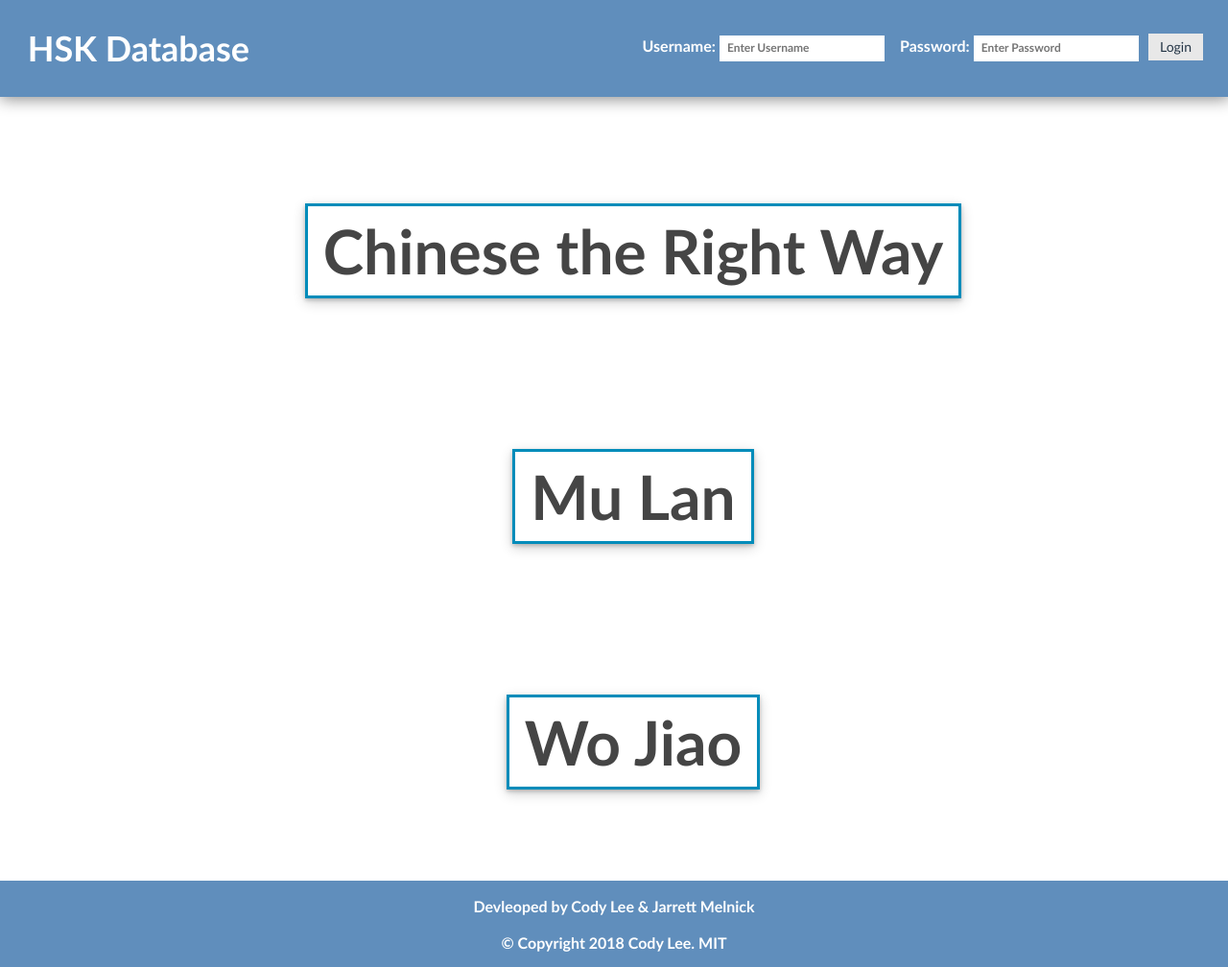
After one commit to jmeln/ChineseDB, a PHP site: page /books.html in a window 1280 px wide. The commit adds this page. Shown: the whole page at 96% size. Run offline with PHP 8.4, Linux system fonts and the light colour scheme.

Commit message:
Added Landing Page & Books Page
includes functionality for opening and reading a book, as well as a landing page to all of the content

```diff
--- a/assets/css/main.css
+++ b/assets/css/main.css
@@ -1,3 +1,5 @@
+/* universal styles */
+
 * {
     font-family: "Trebuchet MS", Arial, Helvetica, sans-serif;
     font-size: 16px;
@@ -11,9 +13,35 @@ body {
     height: 100%;
 }
 
-#container {
-    min-height: 100%;
-    position: relative;
+h1 {
+    font-size: 2.25em;
+    font-style: bold;
+}
+
+mark {
+    background-color: #608ebc;
+    color: white;
+    font-size: 10px;
+}
+
+a:link {
+    text-decoration: none;
+    color: white;
+}
+
+a:visited {
+    text-decoration: none;
+    color: white;
+}
+
+a:hover {
+    text-decoration: underline;
+    color: yellow;
+}
+
+a:active {
+    text-decoration: underline;
+    color: green;
 }
 
 #header {
@@ -87,6 +115,14 @@ body {
 
 .loginButton:hover {
     background-color: #d3d3d3;
+}
+
+
+/*Specific to Main Page*/
+
+#indexContainer {
+    min-height: 100%;
+    position: relative;
 }
 
 #dataDiv {
@@ -163,40 +199,42 @@ body {
     background-color: #4f759a;
 }
 
-h1 {
-    font-size: 2.25em;
-    font-style: bold;
-}
-
-h2 {
+#indexContainer h2 {
     font-size: 1.5em;
     font-style: bold;
     text-align: center;
     color: #454545;
 }
 
-a:link {
-    text-decoration: none;
-    color: white;
+/*Specific to Landing Page*/
+
+#landingContainer {
+    min-height: 100%;
+    position: relative;
 }
 
-a:visited {
-    text-decoration: none;
-    color: #f7b1ab;
+#landingContainer ul {
+  list-style-type: none;
+  text-align: center;
+
 }
 
-a:hover {
-    text-decoration: underline;
-    color: yellow;
+#bigList a {
+    font-size: 64px;
+    line-height: 4em;
+    font-weight: bold;
+    color: #454545;
+    text-decoration: none;
+    padding-top:8px;
+    padding-bottom: 8px;
+    padding-left: 16px;
+    padding-right:16px;
+    border: 3px solid #008CBA;
+    box-shadow: 0 2px 4px 0 rgba(0, 0, 0, 0.2), 0 4px 12px 0 rgba(0, 0, 0, 0.19);
 }
 
-a:active {
+
+#bigList a:hover {
     text-decoration: underline;
-    color: green;
+    color: #608ebc;
 }
-
-mark {
-    background-color: #608ebc;
-    color: white;
-    font-size: 10px;
-}
--- /dev/null
+++ b/books.html
@@ -0,0 +1,38 @@
+<!DOCTYPE HTML>
+<html>
+  <head>
+    <title>Chinese Database</title>
+    <meta http-equiv="Content-Type" content="text/html; charset=utf-8">
+    <meta name=viewport" content="width=divice-width, initial-scale=1" />
+    <link rel="stylesheet" href="assets/css/main.css" />
+    <link rel="icon" href="assets/images/favicon.ico" sizes="32x32" />
+  </head>
+  <div id="landingContainer">
+    <div id="header">
+      <div id="loginContainer">
+        <form action="php/login.php" method="post">
+          <label for="uname" id="loginLabel"><b>Username:</b></label>
+          <input type="text" id="loginField" placeholder="Enter Username" name="name" required onfocus="this.placeholder=''" onblur="this.placeholder='Enter Username'">
+          <label for="psw" id="loginLabel"><b>Password:</b></label>
+          <input type="password" id="loginField" placeholder="Enter Password" name="psw" required onfocus="this.placeholder=''" onblur="this.placeholder='EnterPassword'"">
+          <button class="loginButton" value="submit">Login</button>
+        </form>
+      </div>
+      <h1>HSK Database</h1>
+    </div>
+    <div id="body">
+
+      <div id="bigList">
+        <ul>
+          <li><a href="assets/books/TheRightWay.pdf">Chinese the Right Way</a></li>
+          <li><a href="assets/books/MuLan.pdf">Mu Lan</a></li>
+          <li><a href="assets/books/WoJiao.pdf">Wo Jiao</a></li>
+        </ul>
+      </div>
+    </div>
+    <div id="footer">
+      <p>Devleoped by <a href="assets/videos/chicken.mp4">Cody</a> Lee & Jarrett Melnick</p>
+      <a href="https://opensource.org/licenses/MIT">© Copyright 2018 Cody Lee. MIT</a>
+    </div>
+  </div>
+</html>
--- a/index.php
+++ b/index.php
@@ -10,7 +10,7 @@
     <script type="text/javascript" src="scripts/sorttable.js"></script>
     <script type="text/javascript" src="scripts/search.js"></script>
   </head>
-  <div id="container">
+  <div id="indexContainer">
     <div id="header">
       <div id="loginContainer">
         <form action="php/login.php" method="post">
```
Also changed, not shown: cachedCopy.php (+5 -2 lines), landing.html (added, +38 -0 lines), 3 other files.
